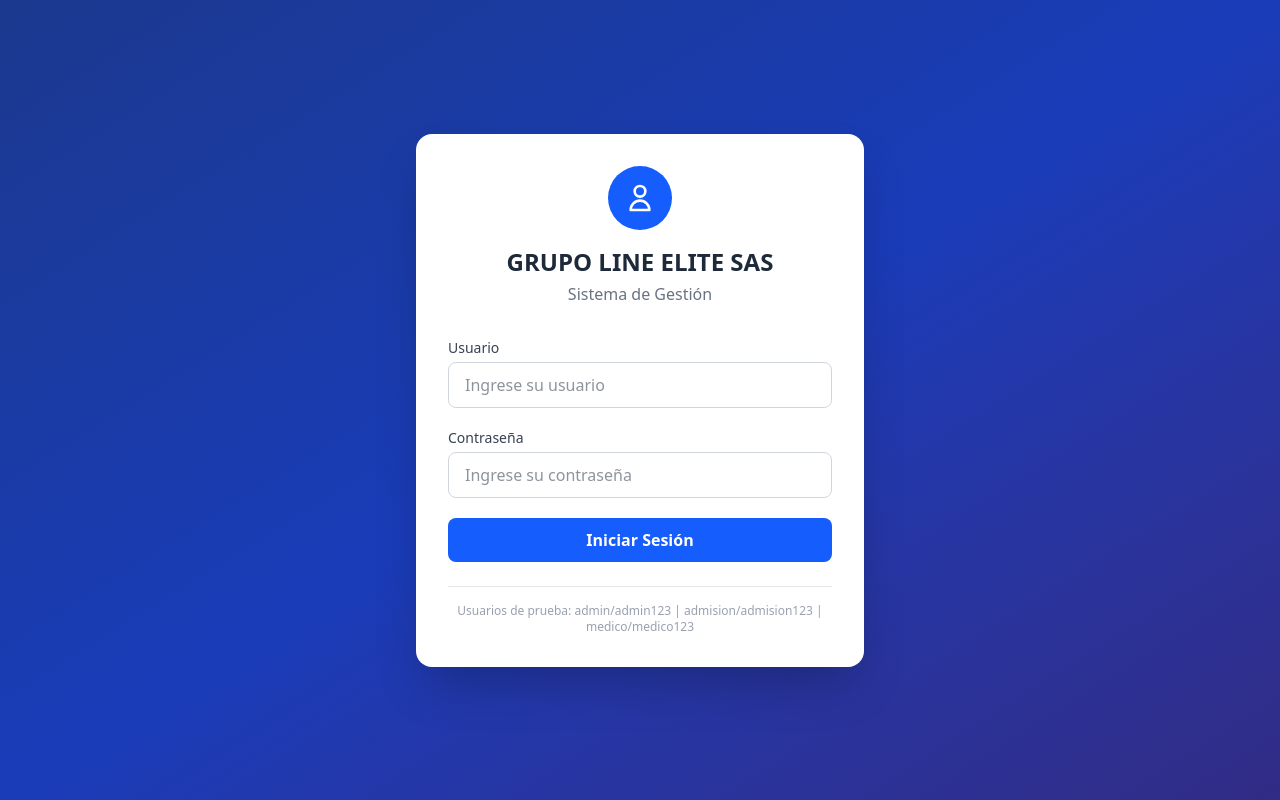
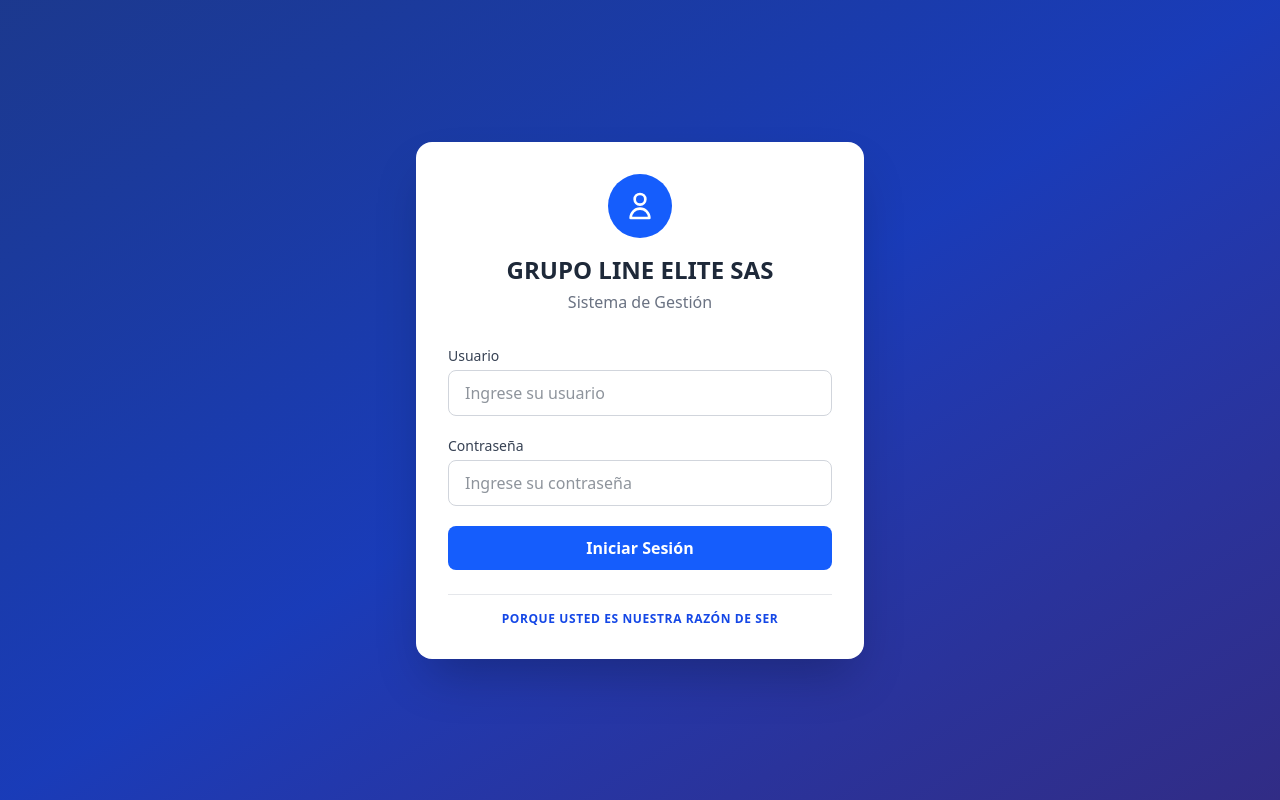
Before and after one commit to jfstaick-crypto/Grupo-Line-Elite-SAS, a Next.js app: page /login in a window 1280 px wide. Built offline with nearby package versions, Linux system fonts and the light colour scheme.

Commit message:
fix: reemplazar usuarios de prueba por lema institucional en login

```diff
--- a/src/app/login/page.tsx
+++ b/src/app/login/page.tsx
@@ -108,9 +108,8 @@ export default function LoginPage() {
         </form>
 
         <div className="mt-6 pt-4 border-t border-gray-200">
-          <p className="text-xs text-gray-400 text-center">
-            Usuarios de prueba: admin/admin123 | admision/admision123 |
-            medico/medico123
+          <p className="text-xs font-semibold text-blue-700 text-center tracking-wider uppercase">
+            Porque usted es nuestra razón de ser
           </p>
         </div>
       </div>
```
